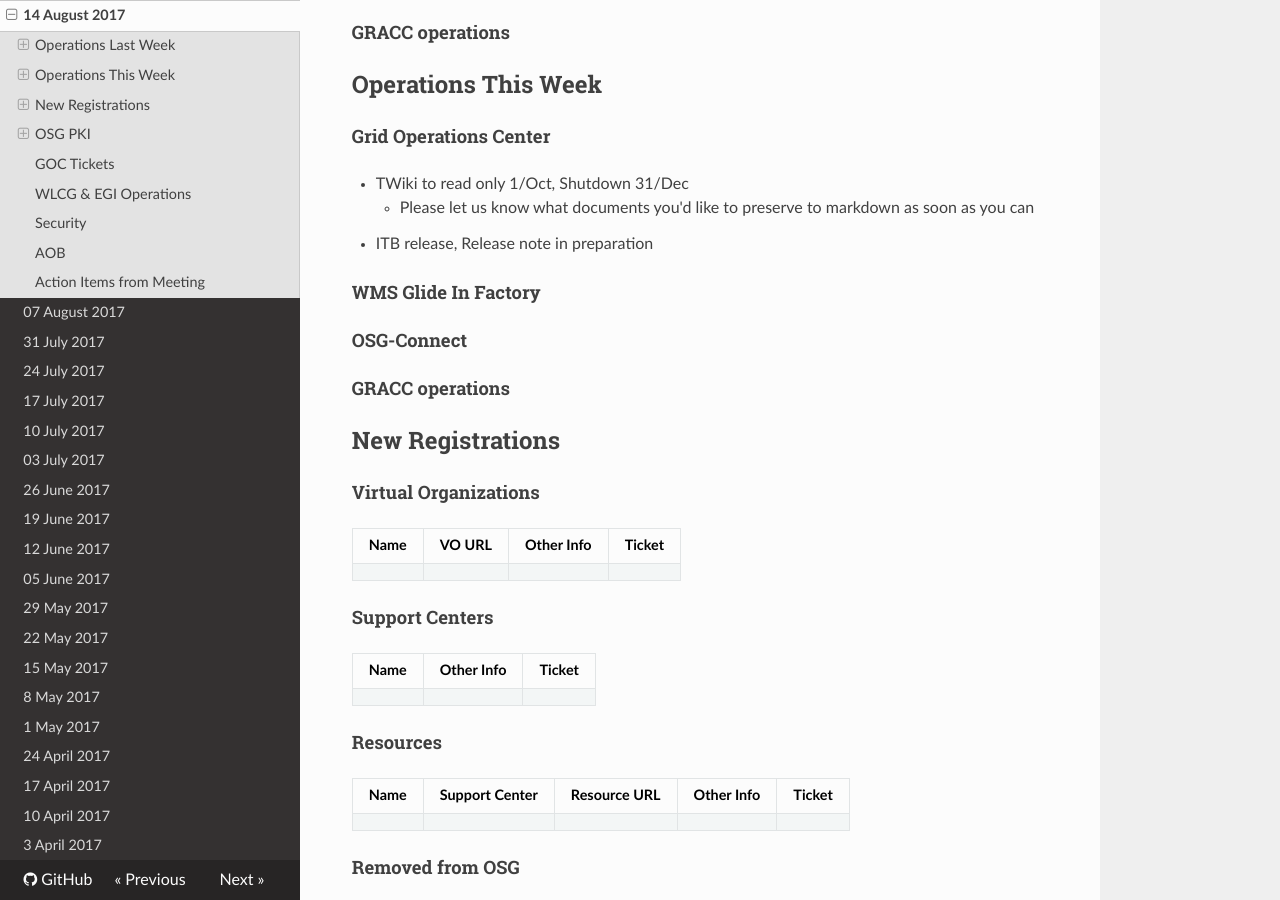
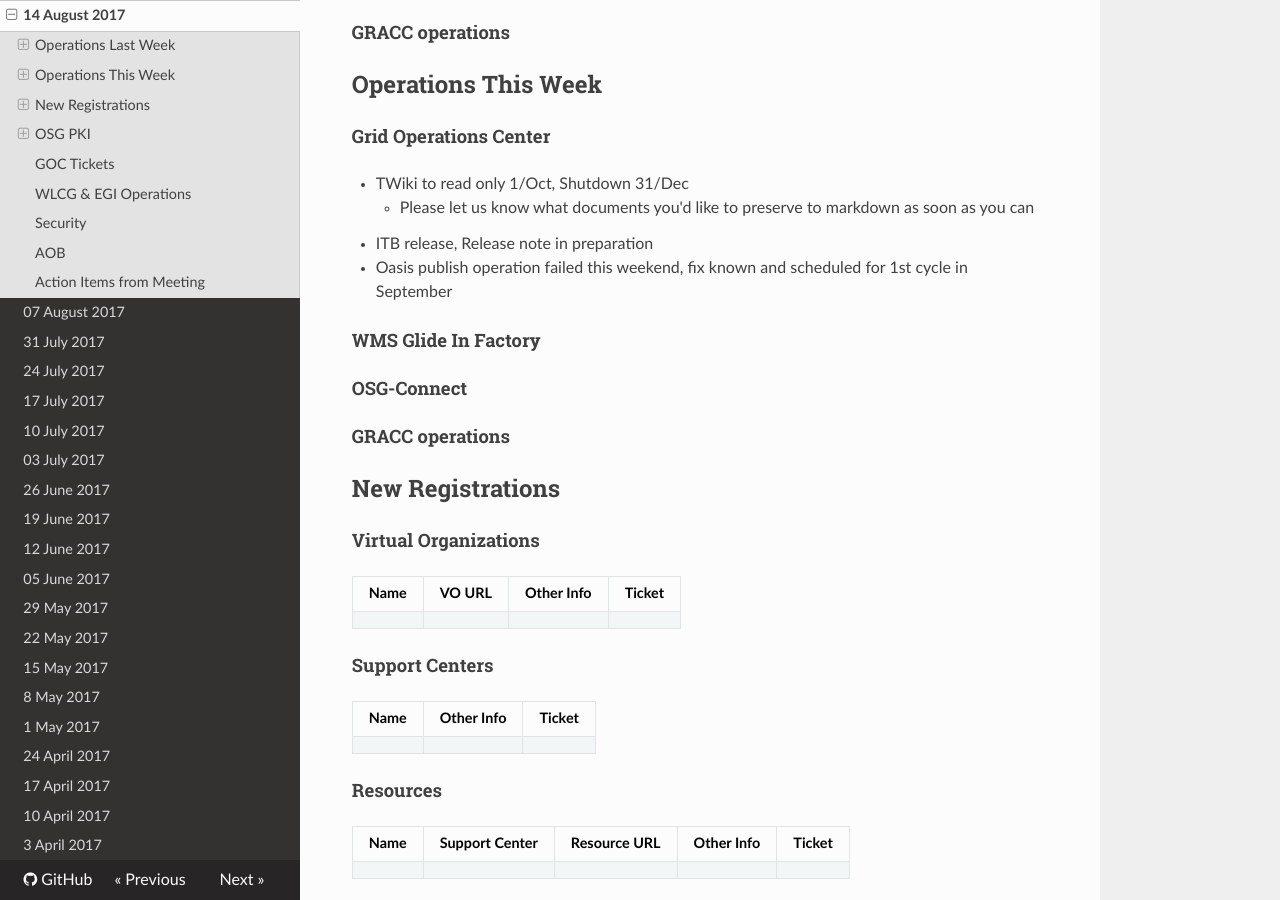
Before and after one commit to osg-htc/operations, an MkDocs documentation site: the page built from docs/WeeklyMinutes/14Aug2017.md, in a window 1280 px wide and 900 px high, scrolled down 1256 px. Built offline with MkDocs 1.6.1, drawn with Linux system fonts in a browser that asks for light colours; nearby versions of some CDN libraries; old or Windows-style settings are respelled for this version of MkDocs.

Commit message:
Update 14Aug2017.md

```diff
--- a/docs/WeeklyMinutes/14Aug2017.md
+++ b/docs/WeeklyMinutes/14Aug2017.md
@@ -31,6 +31,7 @@
    * TWiki to read only 1/Oct, Shutdown 31/Dec
       * Please let us know what documents you'd like to preserve to markdown as soon as you can
    * ITB release, Release note in preparation
+   * Oasis publish operation failed this weekend, fix known and scheduled for 1st cycle in September
 
 #### WMS Glide In Factory
 
```
